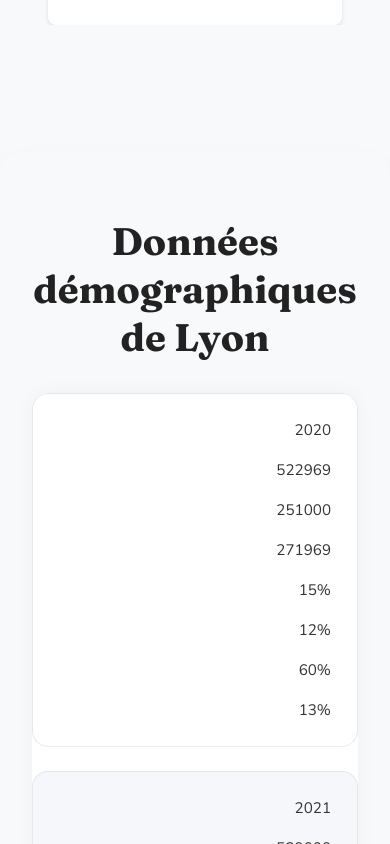
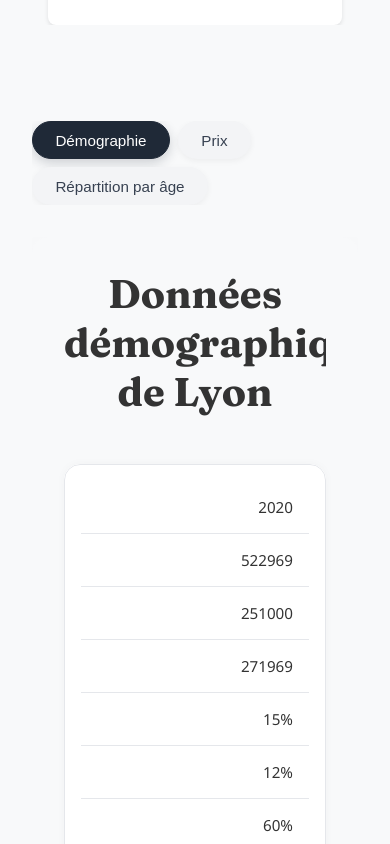
Before and after one commit to romain-sadar/Hackaton, a React (Vite) app in the folder hackaton_front_react/: page / in a window 390 px wide. Shown: the part 2240-3084 px from the top of the page. Built offline with nearby package versions, Linux system fonts and the light colour scheme.

Commit message:
(feat) : Add tabs for table

```diff
--- a/hackaton_front_react/src/assets/styles/global.css
+++ b/hackaton_front_react/src/assets/styles/global.css
@@ -193,38 +193,68 @@
   height: auto;
 }
 
+.data-tabs {
+  padding: 2rem;
+  font-family: "Segoe UI", sans-serif;
+}
+.data-tabs .tab-buttons {
+  display: flex;
+  gap: 0.5rem;
+  justify-content: flex-start;
+  margin-bottom: 2rem;
+  flex-wrap: wrap;
+}
+.data-tabs .tab-buttons button {
+  padding: 0.6rem 1.4rem;
+  font-size: 0.95rem;
+  font-weight: 500;
+  color: #374151;
+  background: #f3f4f6;
+  border: 1px solid transparent;
+  border-radius: 999px;
+  cursor: pointer;
+  transition: all 0.2s ease-in-out;
+  box-shadow: 0 2px 6px rgba(0, 0, 0, 0.05);
+}
+.data-tabs .tab-buttons button:hover {
+  background: #e5e7eb;
+}
+.data-tabs .tab-buttons button.active {
+  background: #1f2937;
+  color: #fff;
+  border-color: #1f2937;
+  box-shadow: 0 4px 12px rgba(31, 41, 55, 0.2);
+}
 .section-3 {
-  padding: 4rem 2rem;
+  padding: 2rem;
   background-color: #f8f9fa;
-  border-radius: 1.5rem;
+  border-radius: 1rem;
   box-shadow: 0 20px 40px rgba(0, 0, 0, 0.05);
-  margin-top: 4rem;
 }
 .section-3 h2 {
-  font-size: 2.4rem;
+  text-align: center;
+  font-size: 2.5rem;
+  color: #333;
+  margin-bottom: 3rem;
   font-weight: 700;
-  color: #222;
-  margin-bottom: 2rem;
-  text-align: center;
 }
 .section-3 table {
   width: 100%;
   border-collapse: collapse;
+  background-color: #ffffff;
   border-radius: 1rem;
   overflow: hidden;
-  background-color: #ffffff;
-  box-shadow: 0 0 20px rgba(0, 0, 0, 0.04);
+  box-shadow: 0 0 10px rgba(0, 0, 0, 0.03);
 }
 .section-3 table thead {
   background-color: #1f2937;
-  color: #000;
+  color: #fff;
 }
-.section-3 table thead th {
-  padding: 1.2rem;
-  font-weight: 600;
+.section-3 table thead tr th {
+  padding: 1rem;
   text-align: left;
-  font-size: 1rem;
-  border-bottom: 2px solid #ddd;
+  font-size: 0.95rem;
+  border-bottom: 1px solid #e5e7eb;
 }
 .section-3 table tbody tr:nth-child(even) {
   background-color: #f5f7fa;
@@ -240,36 +270,39 @@
   border-bottom: 1px solid #e5e7eb;
 }
 @media (max-width: 768px) {
-  .section-3 table {
-    font-size: 0.85rem;
+  .section-3 table,
+  .section-3 thead,
+  .section-3 tbody,
+  .section-3 th,
+  .section-3 td,
+  .section-3 tr {
+    display: block;
   }
-  .section-3 table thead {
+  .section-3 thead {
     display: none;
   }
-  .section-3 table tbody {
-    display: block;
-  }
-  .section-3 table tbody tr {
-    display: flex;
-    flex-direction: column;
-    margin-bottom: 1.5rem;
+  .section-3 tbody tr {
+    margin-bottom: 1rem;
     background-color: #fff;
     border: 1px solid #e5e7eb;
     border-radius: 1rem;
     overflow: hidden;
     padding: 1rem;
   }
-  .section-3 table tbody tr td {
+  .section-3 tbody tr td {
+    position: relative;
+    padding-left: 50%;
+    text-align: right;
     border: none;
-    padding: 0.5rem 0;
-    display: flex;
-    justify-content: space-between;
   }
-  .section-3 table tbody tr td::before {
+  .section-3 tbody tr td::before {
     content: attr(data-label);
+    position: absolute;
+    top: 1rem;
+    left: 1rem;
     font-weight: 600;
     color: #666;
-    margin-right: 1rem;
+    white-space: nowrap;
   }
 }
 
--- a/hackaton_front_react/src/assets/styles/scss/import/pages/_home.scss
+++ b/hackaton_front_react/src/assets/styles/scss/import/pages/_home.scss
@@ -86,39 +86,80 @@
   }
 }
 
+.data-tabs {
+  padding: 2rem;
+  font-family: 'Segoe UI', sans-serif;
+
+  .tab-buttons {
+    display: flex;
+    gap: 0.5rem;
+    justify-content: flex-start;
+    margin-bottom: 2rem;
+    flex-wrap: wrap;
+
+    button {
+      padding: 0.6rem 1.4rem;
+      font-size: 0.95rem;
+      font-weight: 500;
+      color: #374151;
+      background: #f3f4f6;
+      border: 1px solid transparent;
+      border-radius: 999px; // pill shape
+      cursor: pointer;
+      transition: all 0.2s ease-in-out;
+      box-shadow: 0 2px 6px rgba(0, 0, 0, 0.05);
+
+      &:hover {
+        background: #e5e7eb;
+      }
+
+      &.active {
+        background: #1f2937;
+        color: #fff;
+        border-color: #1f2937;
+        box-shadow: 0 4px 12px rgba(31, 41, 55, 0.2);
+      }
+    }
+  }
+
+  .tab-content {
+
+  }
+}
+
 .section-3 {
-  padding: 4rem 2rem;
+  padding: 2rem;
   background-color: #f8f9fa;
-  border-radius: 1.5rem;
+  border-radius: 1rem;
   box-shadow: 0 20px 40px rgba(0, 0, 0, 0.05);
-  margin-top: 4rem;
 
   h2 {
-    font-size: 2.4rem;
+    text-align: center;
+    font-size: 2.5rem;
+    color: #333;
+    margin-bottom: 3rem;
     font-weight: 700;
-    color: #222;
-    margin-bottom: 2rem;
-    text-align: center;
   }
 
   table {
     width: 100%;
     border-collapse: collapse;
+    background-color: #ffffff;
     border-radius: 1rem;
     overflow: hidden;
-    background-color: #ffffff;
-    box-shadow: 0 0 20px rgba(0, 0, 0, 0.04);
+    box-shadow: 0 0 10px rgba(0, 0, 0, 0.03);
 
     thead {
-      background-color: #1f2937; // gris anthracite
-      color: #000;
+      background-color: #1f2937;
+      color: #fff;
 
+      tr {
         th {
-        padding: 1.2rem;
-        font-weight: 600;
+          padding: 1rem;
           text-align: left;
-        font-size: 1rem;
-        border-bottom: 2px solid #ddd;
+          font-size: 0.95rem;
+          border-bottom: 1px solid #e5e7eb;
+        }
       }
     }
 
@@ -143,22 +184,24 @@
     }
   }
 
-  // Responsive 💡
+  // Responsive design 📱
   @media (max-width: 768px) {
-    table {
-      font-size: 0.85rem;
+    table,
+    thead,
+    tbody,
+    th,
+    td,
+    tr {
+      display: block;
+    }
 
     thead {
       display: none;
     }
 
     tbody {
-        display: block;
-
       tr {
-          display: flex;
-          flex-direction: column;
-          margin-bottom: 1.5rem;
+        margin-bottom: 1rem;
         background-color: #fff;
         border: 1px solid #e5e7eb;
         border-radius: 1rem;
@@ -166,20 +209,22 @@
         padding: 1rem;
 
         td {
+          position: relative;
+          padding-left: 50%;
+          text-align: right;
           border: none;
-            padding: 0.5rem 0;
-            display: flex;
-            justify-content: space-between;
 
           &::before {
             content: attr(data-label);
+            position: absolute;
+            top: 1rem;
+            left: 1rem;
             font-weight: 600;
             color: #666;
-              margin-right: 1rem;
+            white-space: nowrap;
           }
         }
       }
     }
   }
 }
-}
--- a/hackaton_front_react/src/components/DemographyTable.jsx
+++ b/hackaton_front_react/src/components/DemographyTable.jsx
@@ -1,38 +1,11 @@
-import React from 'react';
+import React, { useState } from 'react';
 import { useTable } from 'react-table';
 
 const DemographyTable = () => {
     const data = React.useMemo(() => [
-        {
-            year: 2020,
-            population: 522969,
-            male: 251000,
-            female: 271969,
-            age_0_14: '15%',
-            age_15_24: '12%',
-            age_25_64: '60%',
-            age_65_plus: '13%',
-        },
-        {
-            year: 2021,
-            population: 529000,
-            male: 253500,
-            female: 275500,
-            age_0_14: '14.8%',
-            age_15_24: '12.2%',
-            age_25_64: '59.5%',
-            age_65_plus: '13.5%',
-        },
-        {
-            year: 2022,
-            population: 535000,
-            male: 256000,
-            female: 279000,
-            age_0_14: '14.6%',
-            age_15_24: '12.4%',
-            age_25_64: '59%',
-            age_65_plus: '14%',
-        },
+        { year: 2020, population: 522969, male: 251000, female: 271969, age_0_14: '15%', age_15_24: '12%', age_25_64: '60%', age_65_plus: '13%' },
+        { year: 2021, population: 529000, male: 253500, female: 275500, age_0_14: '14.8%', age_15_24: '12.2%', age_25_64: '59.5%', age_65_plus: '13.5%' },
+        { year: 2022, population: 535000, male: 256000, female: 279000, age_0_14: '14.6%', age_15_24: '12.4%', age_25_64: '59%', age_65_plus: '14%' },
     ], []);
 
     const columns = React.useMemo(() => [
@@ -46,30 +19,17 @@ const DemographyTable = () => {
         { Header: '65 ans et +', accessor: 'age_65_plus' },
     ], []);
 
-    const {
-        getTableProps,
-        getTableBodyProps,
-        headerGroups,
-        rows,
-        prepareRow,
-    } = useTable({ columns, data });
+    const { getTableProps, getTableBodyProps, headerGroups, rows, prepareRow } = useTable({ columns, data });
 
     return (
         <section className="section-3">
             <h2>Données démographiques de Lyon</h2>
-            <table {...getTableProps()} style={{ width: '100%', borderCollapse: 'collapse', marginTop: '1rem' }}>
+            <table {...getTableProps()}>
                 <thead>
                 {headerGroups.map(headerGroup => (
-                    <tr {...headerGroup.getHeaderGroupProps()} style={{ backgroundColor: '#f0f0f0' }}>
+                    <tr {...headerGroup.getHeaderGroupProps()}>
                         {headerGroup.headers.map(column => (
-                            <th
-                                {...column.getHeaderProps()}
-                                style={{
-                                    padding: '12px',
-                                    borderBottom: '2px solid #ccc',
-                                    textAlign: 'left',
-                                }}
-                            >
+                            <th {...column.getHeaderProps()}>
                                 {column.render('Header')}
                             </th>
                         ))}
@@ -80,15 +40,9 @@ const DemographyTable = () => {
                 {rows.map(row => {
                     prepareRow(row);
                     return (
-                        <tr {...row.getRowProps()} style={{ borderBottom: '1px solid #eee' }}>
+                        <tr {...row.getRowProps()}>
                             {row.cells.map(cell => (
-                                <td
-                                    {...cell.getCellProps()}
-                                    style={{
-                                        padding: '10px',
-                                        textAlign: 'left',
-                                    }}
-                                >
+                                <td {...cell.getCellProps()}>
                                     {cell.render('Cell')}
                                 </td>
                             ))}
@@ -101,4 +55,40 @@ const DemographyTable = () => {
     );
 };
 
-export default DemographyTable;
+const DataTabs = () => {
+    const [activeTab, setActiveTab] = useState('demography');
+
+    return (
+        <div className="data-tabs">
+            <div className="tab-buttons">
+                <button
+                    className={activeTab === 'demography' ? 'active' : ''}
+                    onClick={() => setActiveTab('demography')}
+                >
+                    Démographie
+                </button>
+                <button
+                    className={activeTab === 'prices' ? 'active' : ''}
+                    onClick={() => setActiveTab('prices')}
+                >
+                    Prix
+                </button>
+                <button
+                    className={activeTab === 'age' ? 'active' : ''}
+                    onClick={() => setActiveTab('age')}
+                >
+                    Répartition par âge
+                </button>
+            </div>
+
+
+            <div className="tab-content">
+                {activeTab === 'demography' && <DemographyTable />}
+                {activeTab === 'prices' && <section className="section-3"><h2>Prix de l'immobilier à Lyon</h2><p>À venir...</p></section>}
+                {activeTab === 'age' && <section className="section-3"><h2>Répartition par âge</h2><p>Visualisation à venir...</p></section>}
+            </div>
+        </div>
+    );
+};
+
+export default DataTabs;
```
Also changed, not shown: hackaton_front_react/src/assets/styles/scss/import/pages/_charts.scss (renamed from hackaton_front_react/src/assets/styles/scss/import/pages/charts.scss), 1 other file (tests, documents, lock files or other folders). Lines whose indentation alone changed are shown as unchanged.
